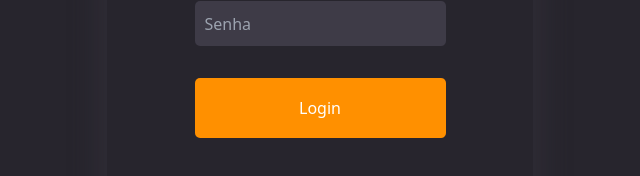
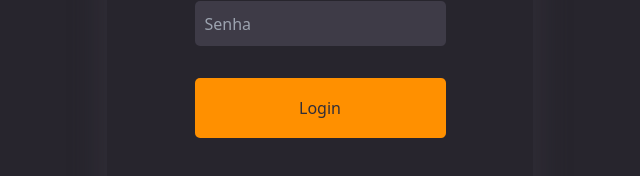
Before and after one commit to victormilitao/investments, a React (Vite) app: page /login in a window 1280 px wide. Shown: the part 420-596 px from the top of the page, without its empty margins (320-960 px from the left). Built offline with nearby package versions, Linux system fonts and the light colour scheme.

Commit message:
feat: add primary and secondary button style

```diff
--- a/src/components/button.style.ts
+++ b/src/components/button.style.ts
@@ -8,7 +8,12 @@ interface ButtonVariantProps {
 
 const buttonVariants = {
   primary: '--ds-orange-500',
-  secondary: 'red'
+  secondary: '--ds-black-200'
+}
+
+const buttonColors = {
+  primary: '--ds-black-400',
+  secondary: '--ds-black-400'
 }
 
 export const ButtonStyled = styled.button<ButtonVariantProps>`
@@ -16,10 +21,11 @@ export const ButtonStyled = styled.button<ButtonVariantProps>`
   border-radius: 5px;
   font-weight: 500;
   min-width: 200px;
-  /* background-color: var(--ds-orange-500);
-  color: var(--ds-black-400); */
 
   ${(props) => {
-    return `background-color: var(${buttonVariants[props.variant]})`
+    return `
+      background-color: var(${buttonVariants[props.variant]});
+      color: var(${buttonColors[props.variant]})
+    `
   }}
 `
--- a/src/components/button.tsx
+++ b/src/components/button.tsx
@@ -5,7 +5,7 @@ interface ButtonProps {
   onClick: (event: FormEvent) => void
   children?: React.ReactNode
   className?: string
-  style?: ButtonVariant
+  variant?: ButtonVariant
 }
 
 export function Button(props: ButtonProps) {
@@ -14,7 +14,7 @@ export function Button(props: ButtonProps) {
       type="button"
       className={`${props.className}`}
       onClick={props.onClick}
-      variant='primary'
+      variant={props.variant || 'primary'}
     >
       {props.children}
     </ButtonStyled>
--- a/src/main.css
+++ b/src/main.css
@@ -7,6 +7,7 @@
   --ds-black-500: #27252d;
   --ds-black-400: #312e38;
   --ds-black-300: #3e3b47;
+  --ds-black-200: #a3a3a3;
   --ds-white-50: #fff;
   --ds-white-100: #f4ede8;
 }
@@ -23,13 +24,3 @@ input[type='text'], input[type='password'] {
   border-radius: 5px;
   padding: 10px;
 }
-
-/* Buttons */
-button {
-
-}
-
-.btn-primary {
-  background-color: var(--ds-orange-500);
-  color: var(--ds-black-400);
-}
```
